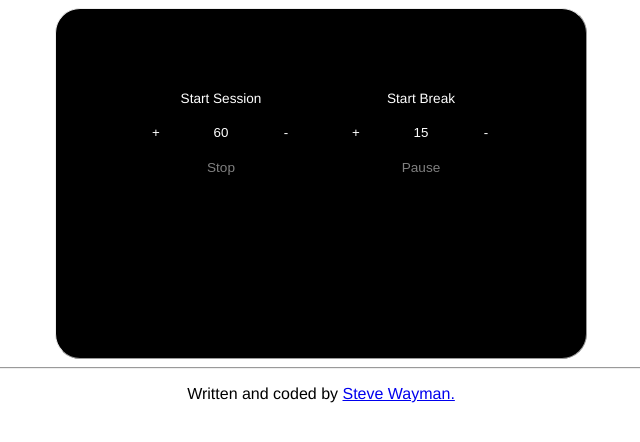
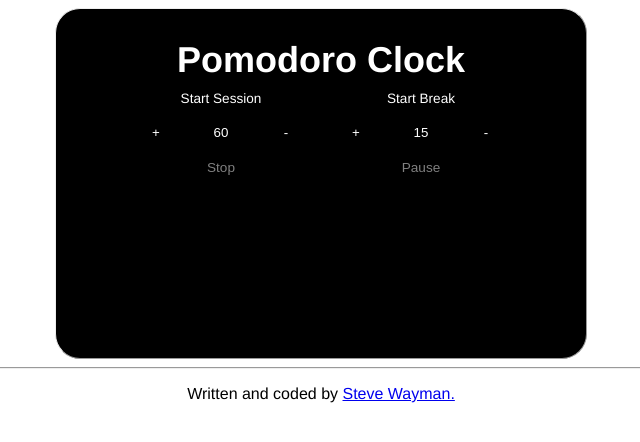
Before and after one commit to swayman01/Pomodoro_clock, a plain HTML site: page index.html in a window 1280 px wide. Shown: the whole page, without its empty margins (319-959 px from the left). Drawn offline with Linux system fonts and the light colour scheme.

Commit message:
fixed lost merge conflicts

```diff
--- a/index.html
+++ b/index.html
@@ -2,7 +2,6 @@
     <!--
         put time on tab
        light up settings on stop
-       Fix bug when Session time is more than 60 minutes
 -->
     <html>
     <head>
@@ -66,8 +65,6 @@
                 <span>Written and coded by </span>
                 <a href="https://www.freecodecamp.com/swayman01" target=”_blank”>Steve Wayman.</a></p>
         </footer>
-        <script src='./javascript/pomodoro.js'>
-        /* global $*/
-        </script>
+        <script src='./javascript/pomodoro.js'></script>
         </body>
     </html>
--- a/stylesheets/pomodoro.scss
+++ b/stylesheets/pomodoro.scss
@@ -9,6 +9,7 @@ body {
        border-radius: 25px;
        font-family: "Helvetica Neue", Helvetica, Arial, sans-serif;
        color:white;
+}
 
 footer{
        border-radius: 25px;
@@ -20,6 +21,7 @@ h1 {
        text-align: center;
        font-size: 36px;
        margin: 20px 0 10px 0;
+       color: white;
 }
 
 h2 {
```
Also changed, not shown: stylesheets/pomodoro.css, 1 other file.
